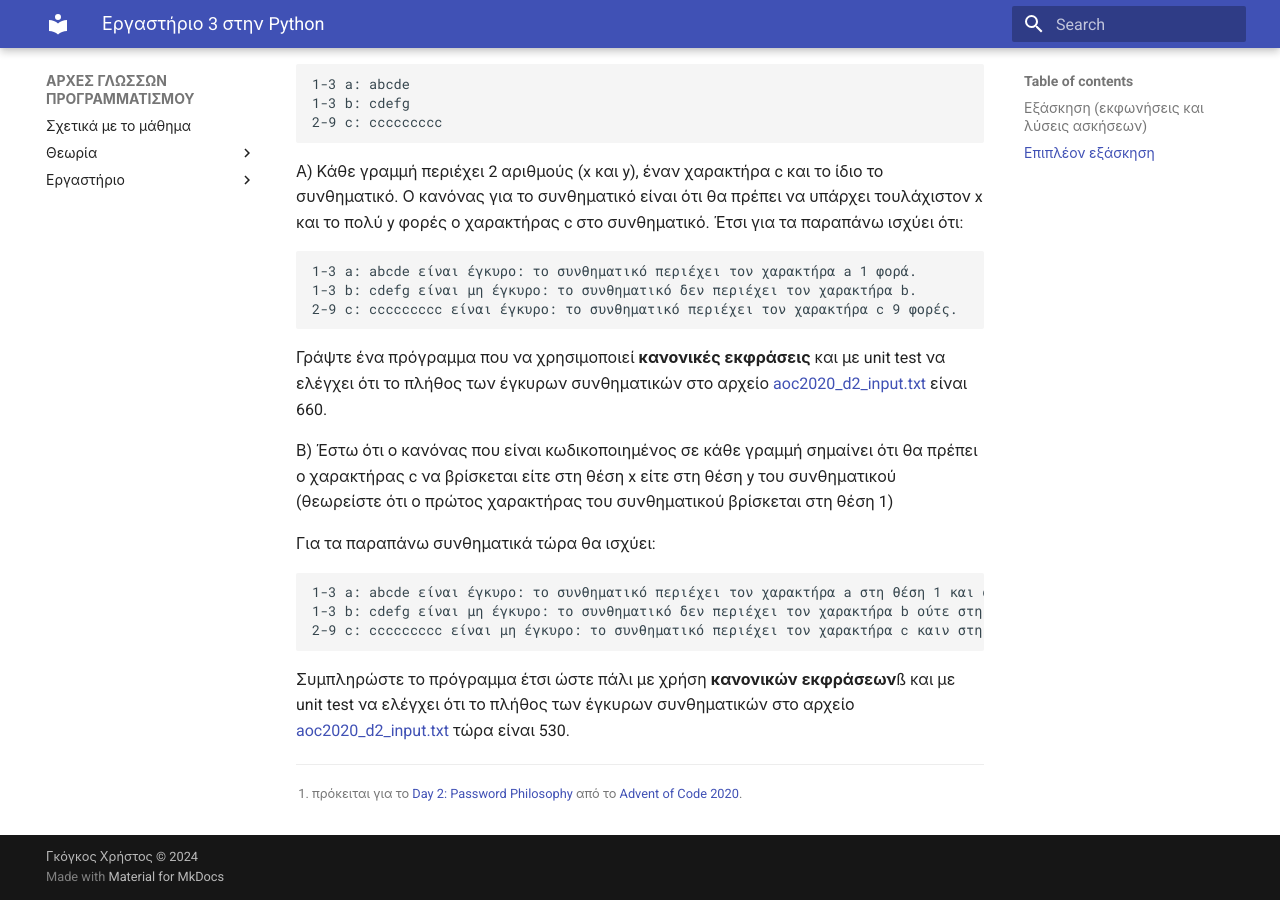
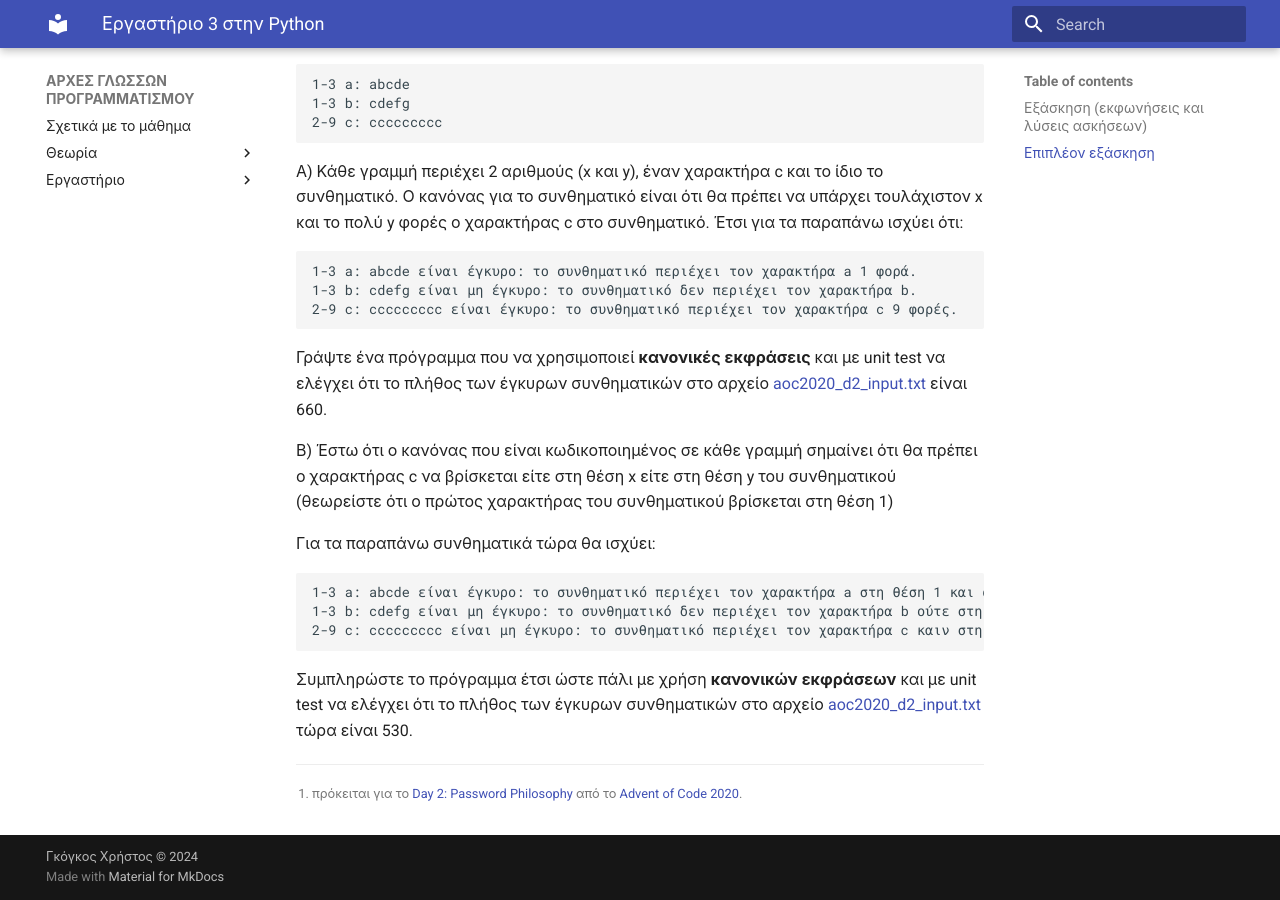
Before and after one commit to chgogos/dituoi_ARCHES_GLOSSON_PROGRAMMATISMOU, an MkDocs documentation site: the page built from docs/lab3_python.md, in a window 1280 px wide and 900 px high, scrolled down 4038 px. Built offline with MkDocs 1.6.1 and Material for MkDocs 9.7.7, drawn with Linux system fonts in a browser that asks for light colours.

````diff
--- a/docs/lab3_python.md
+++ b/docs/lab3_python.md
@@ -573,4 +573,4 @@
 2-9 c: ccccccccc είναι μη έγκυρο: το συνθηματικό περιέχει τον χαρακτήρα c καιν στη θέση 2 και στη θέση 9.
 ```
 
-Συμπληρώστε το πρόγραμμα έτσι ώστε πάλι με χρήση **κανονικών εκφράσεων**ß και με unit test να ελέγχει ότι το πλήθος των έγκυρων συνθηματικών στο αρχείο [aoc2020_d2_input.txt](./datasets/aoc2020_d2_input.txt) τώρα είναι 530.
+Συμπληρώστε το πρόγραμμα έτσι ώστε πάλι με χρήση **κανονικών εκφράσεων** και με unit test να ελέγχει ότι το πλήθος των έγκυρων συνθηματικών στο αρχείο [aoc2020_d2_input.txt](./datasets/aoc2020_d2_input.txt) τώρα είναι 530.
````
